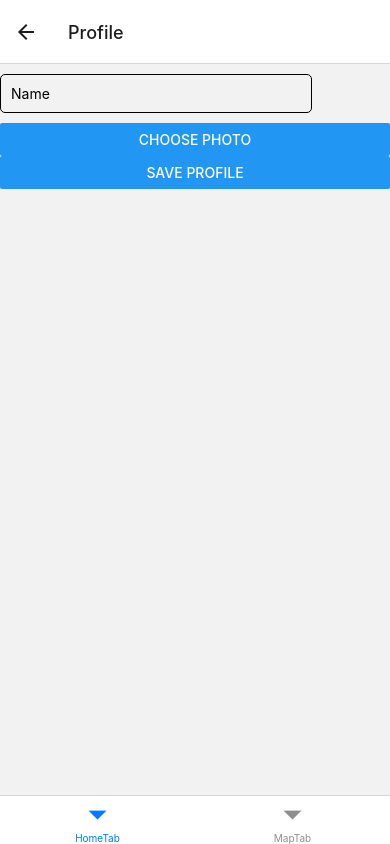
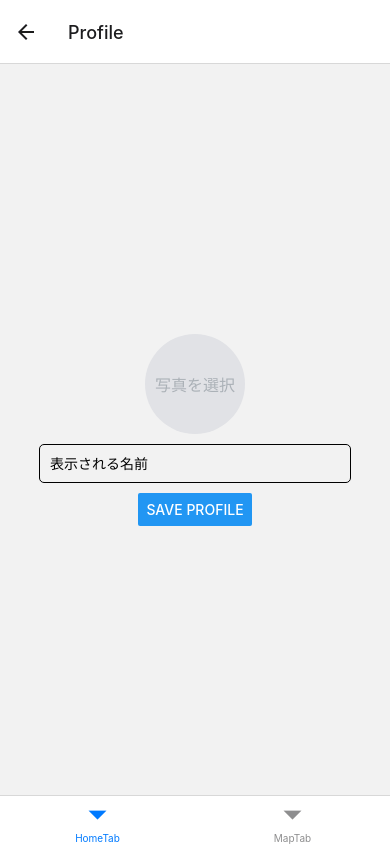
Before and after one commit to watty354/map-app, a React Native app: screen /Profile in a window 390 px wide. Built offline with nearby package versions, Linux system fonts and the light colour scheme.

Commit message:
CSS整形

```diff
--- a/screens/ProfileScreen.js
+++ b/screens/ProfileScreen.js
@@ -1,5 +1,5 @@
 import React, { useState } from 'react';
-import { View, TextInput, Button, Image } from 'react-native';
+import { View, TextInput, Button, Image, StyleSheet, TouchableOpacity, Text } from 'react-native';
 import * as ImagePicker from 'expo-image-picker';
 import { getAuth, signInWithEmailAndPassword } from "firebase/auth";
 import { query, collection, doc, updateDoc, where, getDocs } from "firebase/firestore";
@@ -16,6 +16,9 @@ export const ProfileScreen = () => {
   const [photoUrl, setPhotoUrl] = useState(null);
 
   const handleSaveProfile = async () => {
+    //ストレージに保存処理
+    const profileImage = await handleUploadPhoto(photoUrl);
+
     // プロフィールを保存する処理
     const userId = auth.currentUser.uid;
     console.log(userId);
@@ -30,10 +33,10 @@ export const ProfileScreen = () => {
     });
     const washingtonRef = doc(db, "users", currentId);
     await updateDoc(washingtonRef, {
-      displayname: true,
-      imageUrl: photoUrl
+      displayname: name,
+      imageUrl: profileImage
+
     });
-    const profileImage = await handleUploadPhoto(photoUrl);
 
   };
 
@@ -44,22 +47,58 @@ export const ProfileScreen = () => {
   };
 
   return (
-    <View >
-      <TextInput
-        placeholder="Name"
-        value={name}
-        onChangeText={(value) => setName(value)}
-        style={{ marginVertical: 10, width: '80%', padding: 10, borderWidth: 1, borderRadius: 5 }}
-      />
-      {photoUrl && (
-        <Image
-          source={{ uri: photoUrl }}
-          style={{ width: 200, height: 200, marginVertical: 10 }}
+    <View style={styles.container}>
+      <TouchableOpacity onPress={onPickImage}>
+        {photoUrl ? (
+          <Image source={{ uri: photoUrl }} style={styles.avatar} />
+          ) : (
+            <View style={styles.avatarPlaceholder}>
+            <Text style={styles.avatarPlaceholderText}>写真を選択</Text>
+          </View>
+        )}
+      </TouchableOpacity>
+        <TextInput
+          placeholder="表示される名前"
+          value={name}
+          onChangeText={(value) => setName(value)}
+          style={{ marginVertical: 10, width: '80%', padding: 10, borderWidth: 1, borderRadius: 5 }}
         />
-      )}
-
-      <Button title="Choose Photo" onPress={onPickImage} />
       <Button title="Save Profile" onPress={handleSaveProfile} />
     </View>
   );
 };
+
+const styles = StyleSheet.create({
+  container: {
+    flex: 1,
+    alignItems: 'center',
+    justifyContent: 'center',
+  },
+  avatar: {
+    width: 100,
+    height: 100,
+    borderRadius: 50,
+  },
+  avatarPlaceholder: {
+    width: 100,
+    height: 100,
+    borderRadius: 50,
+    backgroundColor: '#E1E2E6',
+    justifyContent: 'center',
+    alignItems: 'center',
+  },
+  avatarPlaceholderText: {
+    color: '#ABB1B7',
+    fontSize: 16,
+  },
+  name: {
+    marginTop: 24,
+    fontSize: 16,
+    fontWeight: '600',
+  },
+  email: {
+    marginTop: 8,
+    fontSize: 16,
+    color: '#AEB5BC',
+  },
+});
--- a/screens/RegisterScreen.js
+++ b/screens/RegisterScreen.js
@@ -2,7 +2,7 @@ import React, { useState } from 'react';
 import { View, TextInput, Button, StyleSheet } from 'react-native';
 import firebase from 'firebase/app';
 import { getAuth, createUserWithEmailAndPassword } from "firebase/auth";
-import { doc, setDoc, collection, addDoc} from "firebase/firestore";
+import { doc, setDoc, collection, addDoc, Timestamp} from "firebase/firestore";
 import  { db } from '../lib/firebase'
 import { UserContext } from '../contexts/userContexts'
 
@@ -16,7 +16,6 @@ export const RegisterScreen = ( { navigation }) => {
   //登録
   const handleRegister =() => {
     const auth = getAuth();
-    console.log(auth);
     createUserWithEmailAndPassword(auth, email, password)
     .then((userCredential) => {
       // Signed in
@@ -27,7 +26,9 @@ export const RegisterScreen = ( { navigation }) => {
           name: "",
           country: "",
           email: email,
-          passord: password
+          passord: password,
+          createdAt: Timestamp.now(),
+          updatedAt: Timestamp.now(),
         })
         .then((docRef) => {
           console.log('Register Success:', user);
```
Also changed, not shown: screens/accunt.js (added).
